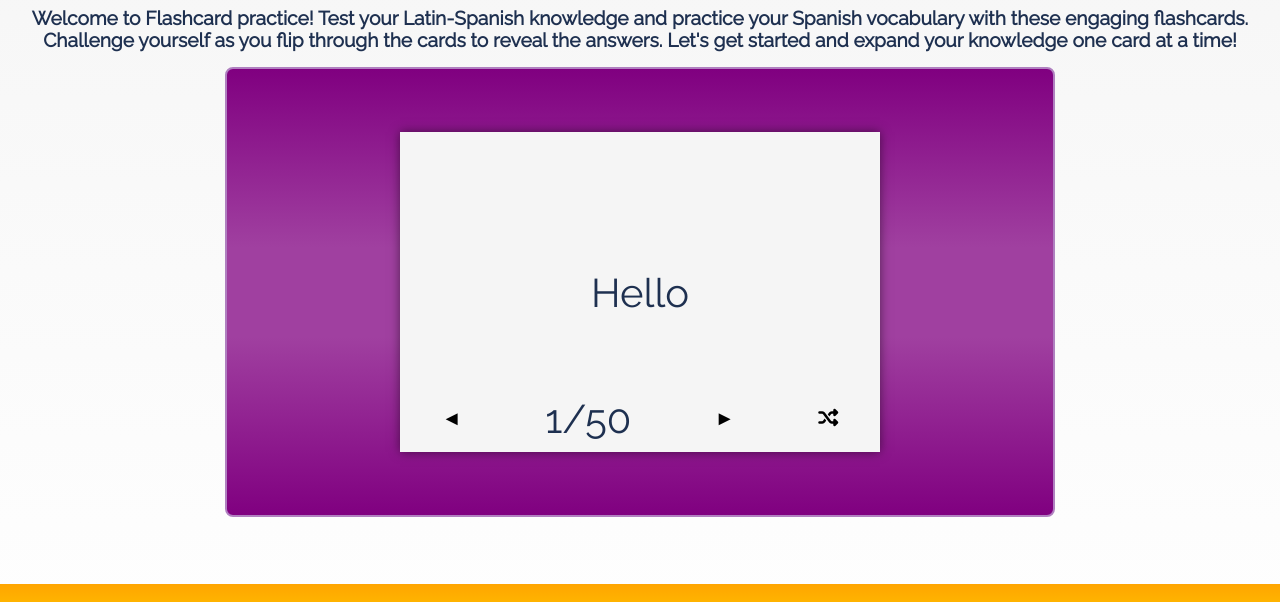
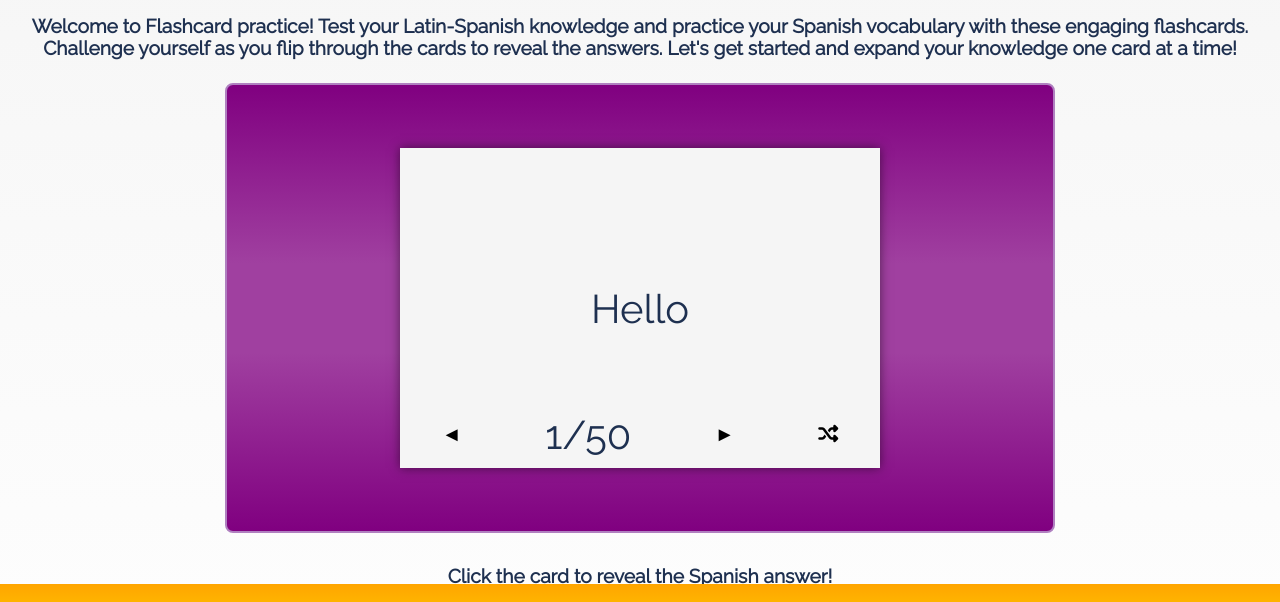
Before and after one commit to DamianGillessen1989/que-padrisimo, a plain HTML site: page vocab.html in a window 1280 px wide. Shown: the part 154-756 px from the top of the page. Drawn offline with Linux system fonts and the light colour scheme.

Commit message:
Add instr. <p> to flashcard game - click to flip

```diff
--- a/assets/css/style.css
+++ b/assets/css/style.css
@@ -326,8 +326,15 @@ button#start-btn:focus {
     box-shadow: 0 0 10px rgba(0, 0, 0, 0.5);
 }
 
-#flash-intro {
+.flash-intro {
     font-size: 1.2rem;
+    margin: 0.5rem 0;
+}
+
+.flash-paragraph {
+    font-size: 1.2rem;
+    margin: 2rem 0;
+    font-weight: bold;
 }
 
 .card {
--- a/vocab.html
+++ b/vocab.html
@@ -41,7 +41,7 @@
 
     <h1 class="heading">
         <img class="logo" src="assets/images/que-padrisimo-logo-original.png" alt="Que Padrisimo logo image"> ¡Qué Padrísimo!
-        <p id="flash-intro">Welcome to Flashcard practice! Test your Latin-Spanish knowledge and practice your Spanish
+        <p class="flash-intro">Welcome to Flashcard practice! Test your Latin-Spanish knowledge and practice your Spanish
             vocabulary with these engaging flashcards. Challenge yourself as you flip through the cards to reveal the answers.
             Let's get started and expand your knowledge one card at a time!</p>
     </h1>
@@ -64,6 +64,7 @@
             </div>
         </div>
     </div>
+    <p class="flash-paragraph">Click the card to reveal the Spanish answer!</p>
 
     <footer class="footer">
         <div class="footer-content">
```
Also changed, not shown: index.html (+2 -3 lines), memoria.html (+1 -1 lines).
